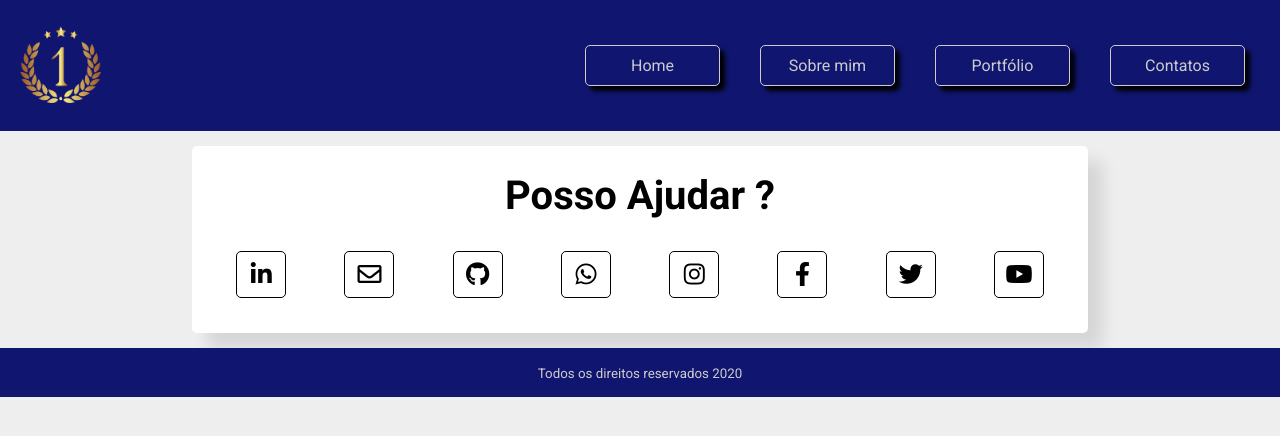
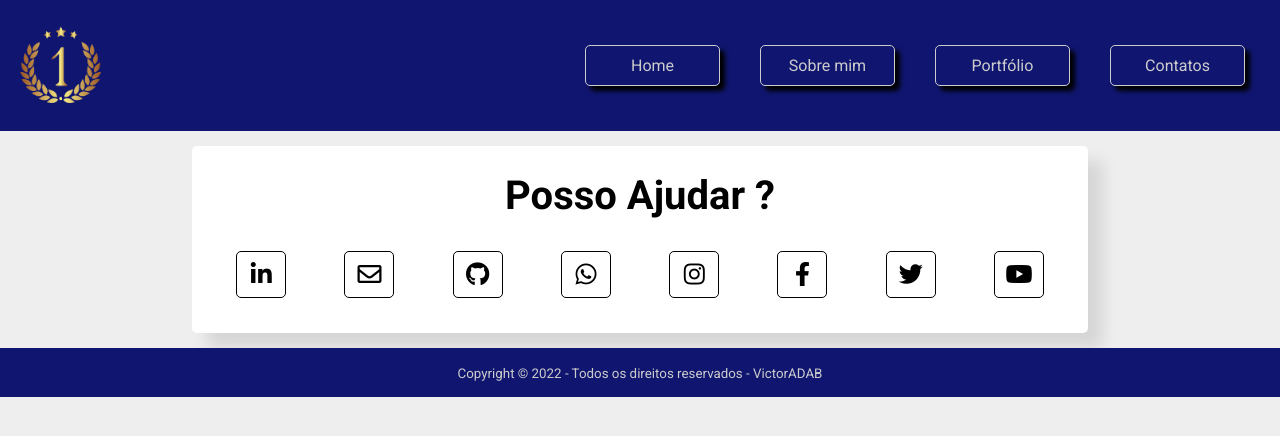
Before and after one commit to VictorADAB/victoradab.github.io, a plain HTML site: page contato.html in a window 1280 px wide. Drawn offline with nearby package versions, Linux system fonts and the light colour scheme.

Commit message:
Update contato.html

```diff
--- a/contato.html
+++ b/contato.html
@@ -89,7 +89,7 @@
         </main>
 
         <footer>
-            <small>Todos os direitos reservados 2020</div>
+            <small>Copyright © 2022  - Todos os direitos reservados - VictorADAB</div>
         </footer>
     </body>
 
```
